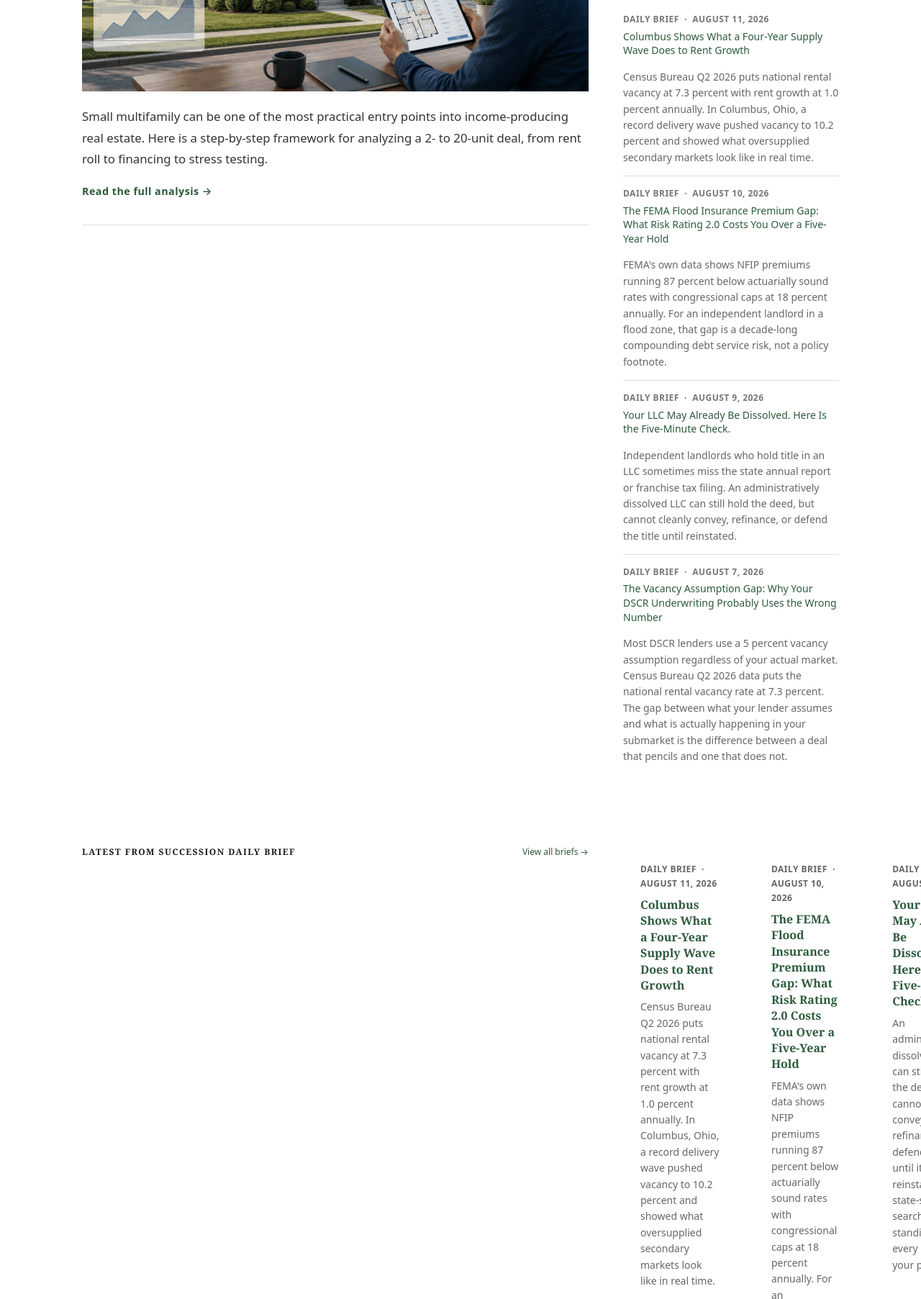
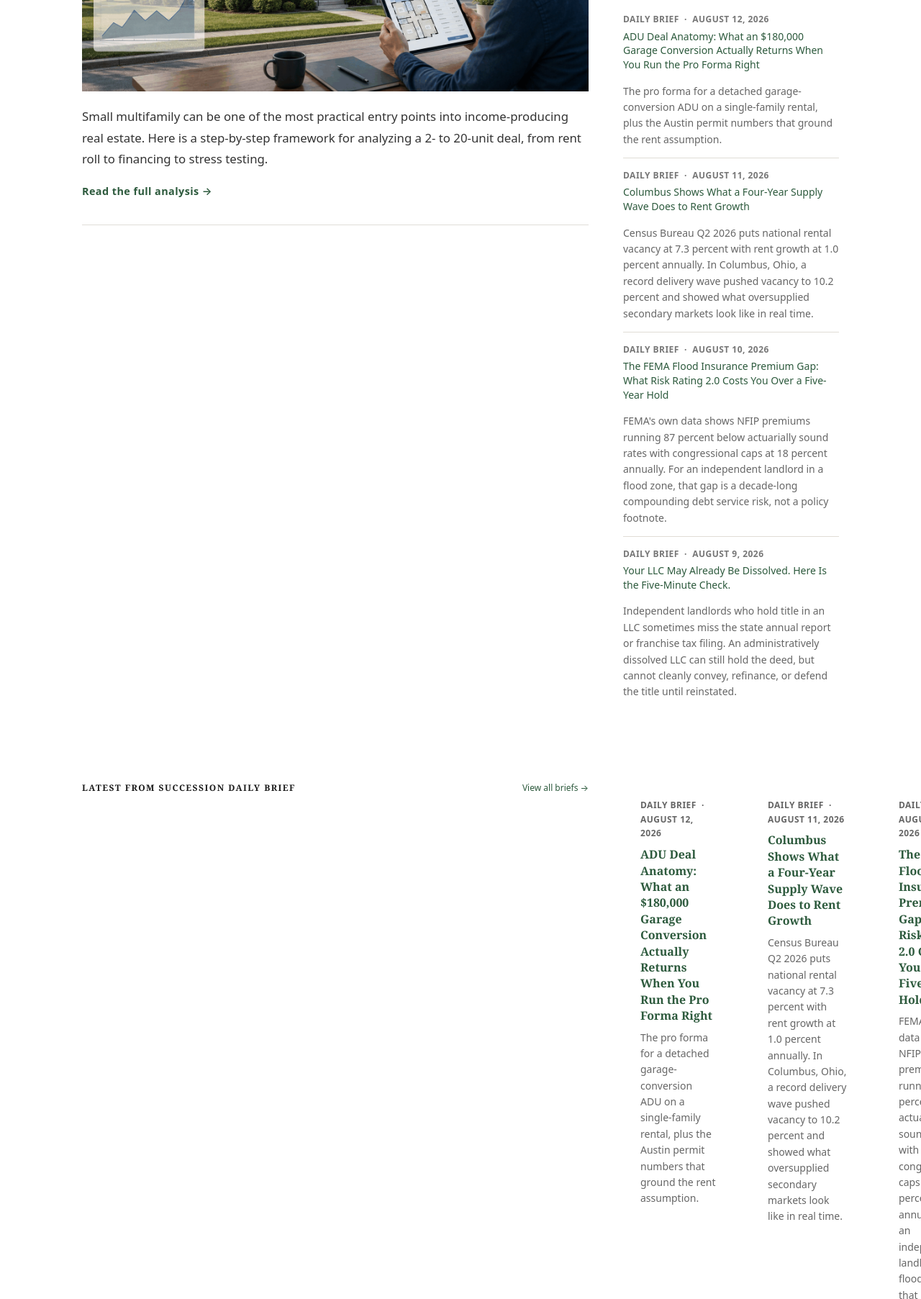
Before and after one commit to michaelbacotti/succession-rebuild, a website: page index.html in a window 1280 px wide. Shown: the part 668-2473 px from the top of the page at 72% size. Drawn offline with Linux system fonts and the light colour scheme.

Commit message:
Add adu-garage-conversion-sfr-pro-forma to home Latest sidebar and Daily Brief strip (drop oldest, cap=4 / cap=8)

```diff
--- a/index.html
+++ b/index.html
@@ -95,7 +95,12 @@
  </div>
  <script>(adsbygoogle = window.adsbygoogle || []).push({});</script>
 
-                                                          <div class="sidebar-item">
+                                                           <div class="sidebar-item">
+ <p class="sidebar-meta">DAILY BRIEF &nbsp;&middot;&nbsp; AUGUST 12, 2026</p>
+ <a href="/newsletters/2026-08-12-adu-garage-conversion-sfr-pro-forma/" class="sidebar-title">ADU Deal Anatomy: What an $180,000 Garage Conversion Actually Returns When You Run the Pro Forma Right</a>
+ <p class="sidebar-preview">The pro forma for a detached garage-conversion ADU on a single-family rental, plus the Austin permit numbers that ground the rent assumption.</p>
+ </div>
+ <div class="sidebar-item">
  <p class="sidebar-meta">DAILY BRIEF &nbsp;&middot;&nbsp; AUGUST 11, 2026</p>
  <a href="/newsletters/2026-08-11-columbus-vacancy-record-supply-rent-floor-market-signal/" class="sidebar-title">Columbus Shows What a Four-Year Supply Wave Does to Rent Growth</a>
  <p class="sidebar-preview">Census Bureau Q2 2026 puts national rental vacancy at 7.3 percent with rent growth at 1.0 percent annually. In Columbus, Ohio, a record delivery wave pushed vacancy to 10.2 percent and showed what oversupplied secondary markets look like in real time.</p>
@@ -110,11 +115,7 @@
  <a href="/newsletters/2026-08-09-llc-good-standing-five-minute-check/" class="sidebar-title">Your LLC May Already Be Dissolved. Here Is the Five-Minute Check.</a>
  <p class="sidebar-preview">Independent landlords who hold title in an LLC sometimes miss the state annual report or franchise tax filing. An administratively dissolved LLC can still hold the deed, but cannot cleanly convey, refinance, or defend the title until reinstated.</p>
  </div>
- <div class="sidebar-item">
- <p class="sidebar-meta">DAILY BRIEF &nbsp;&middot;&nbsp; AUGUST 7, 2026</p>
- <a href="/newsletters/2026-08-07-vacancy-assumption-gap-dscr-underwriting-2026/" class="sidebar-title">The Vacancy Assumption Gap: Why Your DSCR Underwriting Probably Uses the Wrong Number</a>
- <p class="sidebar-preview">Most DSCR lenders use a 5 percent vacancy assumption regardless of your actual market. Census Bureau Q2 2026 data puts the national rental vacancy rate at 7.3 percent. The gap between what your lender assumes and what is actually happening in your submarket is the difference between a deal that pencils and one that does not.</p>
- </div>
+
 
 
 
@@ -144,7 +145,12 @@
  <h2>Latest from Succession Daily Brief</h2>
  <a href="/newsletters/">View all briefs &#8594;</a>
  </div>
- <div class="section-cards">
+ <div class="section-cards"> <div class="article-card">
+ <p class="card-meta">DAILY BRIEF &nbsp;&middot;&nbsp; AUGUST 12, 2026</p>
+ <h3 class="card-title"><a href="/newsletters/2026-08-12-adu-garage-conversion-sfr-pro-forma/">ADU Deal Anatomy: What an $180,000 Garage Conversion Actually Returns When You Run the Pro Forma Right</a></h3>
+ <p class="card-summary">The pro forma for a detached garage-conversion ADU on a single-family rental, plus the Austin permit numbers that ground the rent assumption.</p>
+ </div>
+
  <div class="article-card">
  <p class="card-meta">DAILY BRIEF &nbsp;&middot;&nbsp; August 11, 2026</p>
  <h3 class="card-title"><a href="/newsletters/2026-08-11-columbus-vacancy-record-supply-rent-floor-market-signal/">Columbus Shows What a Four-Year Supply Wave Does to Rent Growth</a></h3>
@@ -181,11 +187,7 @@
  <h3 class="card-title"><a href="/newsletters/2026-08-04-supply-constraint-midwest-rent-floor/">Supply Constraint: Why Indianapolis Rents Are Standing When Sun Belt Rents Are Falling</a></h3>
  <p class="card-summary">Indianapolis inventory is growing at roughly one percent annually while Sun Belt metros are seeing three-to-five percent. The supply-constrained market produces stable rents and above-average occupancy.</p>
  </div>
- <div class="article-card">
- <p class="card-meta">DAILY BRIEF &nbsp;&middot;&nbsp; August 3, 2026</p>
- <h3 class="card-title"><a href="/newsletters/2026-08-03-hoa-super-priority-lien-condo-foreclosure/">HOA Super-Liens: When 9 Months of Unpaid Dues Can Foreclose Your First Mortgage</a></h3>
- <p class="card-summary">In roughly twenty states, community associations can foreclose on a property ahead of the first mortgage for six to nine months of unpaid assessments. The risk is real, statutory, and rarely caught in title searches.</p>
- </div>
+
 
  </div>
 
```
